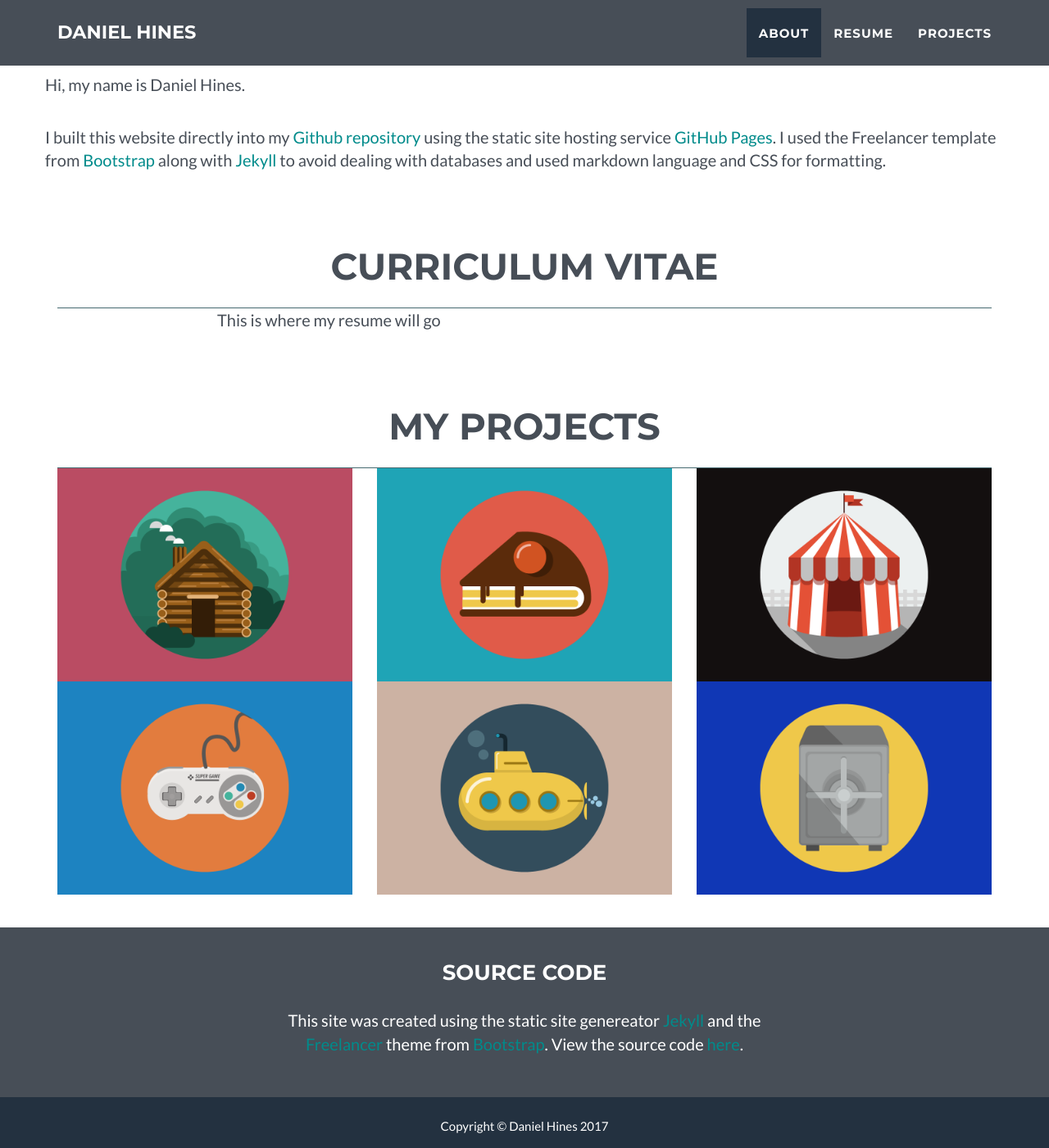
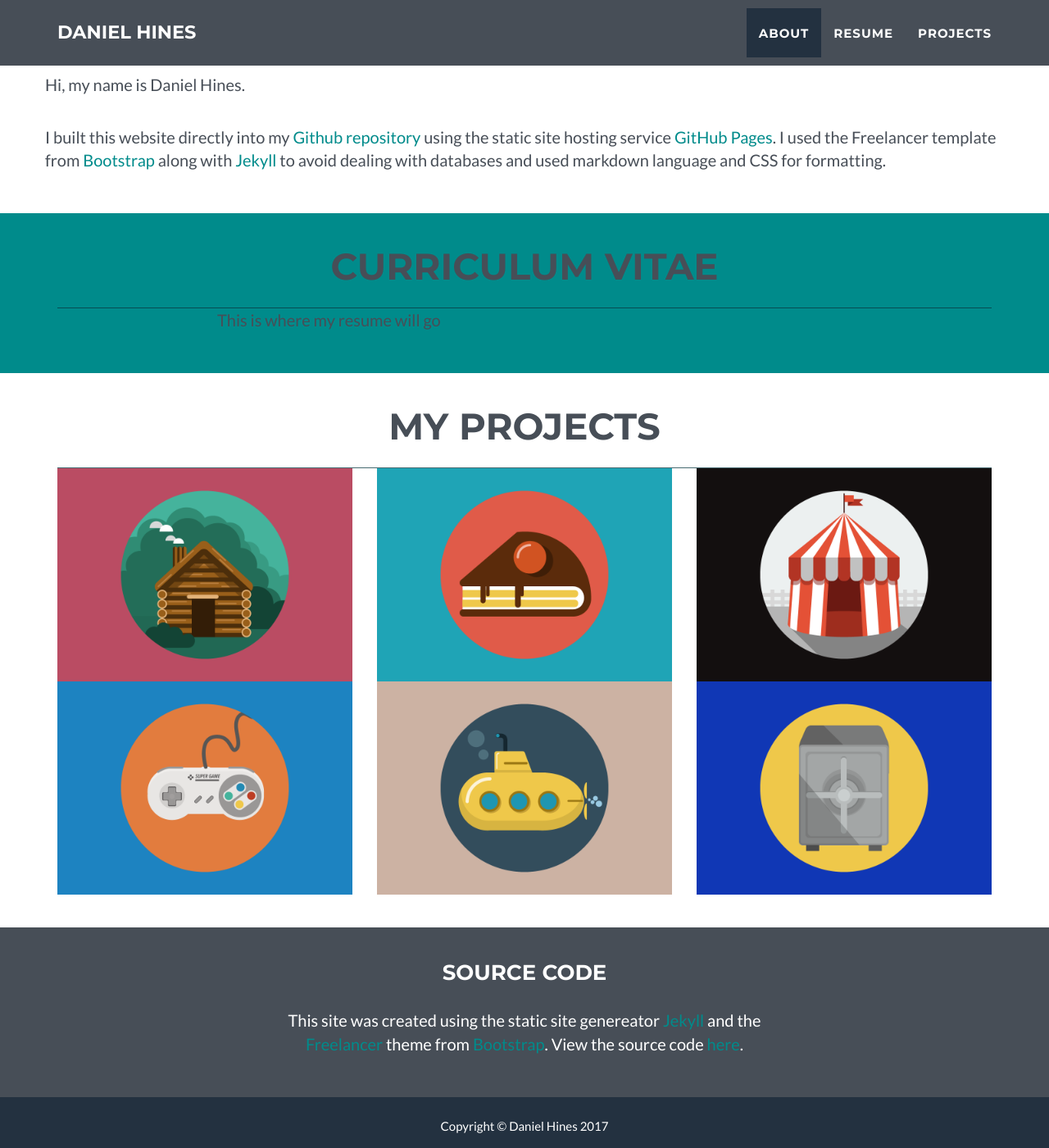
Before and after one commit to danielchines/danielchines.github.io, a Jekyll site: the page built from index.html, in a window 1280 px wide and 1400 px high, scrolled down 829 px. Shown: the whole window at 82% size. Built offline with Jekyll 4.4.1, drawn with Linux system fonts in a browser that asks for light colours.

Commit message:
Update main.css

```diff
--- a/_includes/css/main.css
+++ b/_includes/css/main.css
@@ -212,7 +212,7 @@ section h2 {
 }
 
 #cv {
-    background: rgba({{ site.color.secondary-rgb }},.9);
+    background: #{{ site.color.primary }};
 }
 
 p.about-p {
```
